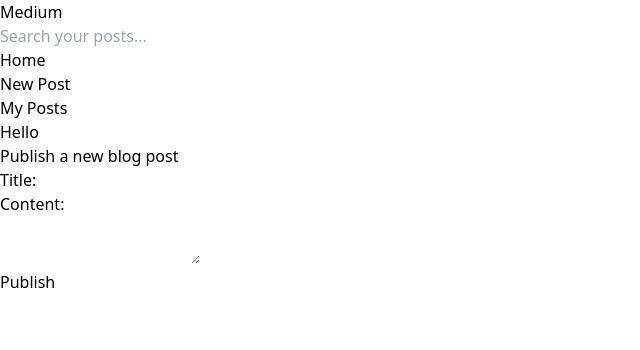
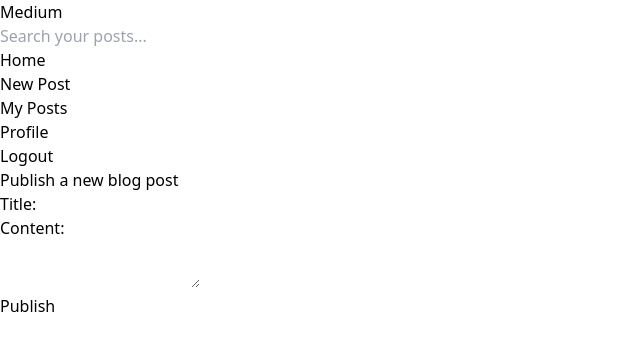
Before and after one commit to saurabhg412/frontend, a React (Vite) app: page /publish in a window 1280 px wide. Shown: the top 350 px of the page, without its empty margins (0-640 px from the left). Built offline with nearby package versions, Linux system fonts and the light colour scheme.

Commit message:
add some toggles

```diff
--- a/src/App.tsx
+++ b/src/App.tsx
@@ -6,6 +6,7 @@
 import Posts from "./pages/Posts"
 import Postid from "./pages/Postid"
 import Signup from "./pages/Signup"
+import Profile from "./pages/Profile"
 
 function App() {
   return (
@@ -19,6 +20,7 @@
         <Route path="/post/:id" element={<Postid/>}></Route>
         <Route path="/publish" element={<Publish/>}></Route>
         <Route path="/update/:id" element={<UpdatedUser/>}></Route>
+        <Route path="/profile" element={<Profile/>}></Route>
       </Routes>
     </BrowserRouter>
   )
--- a/src/components/Appbar.tsx
+++ b/src/components/Appbar.tsx
@@ -1,10 +1,9 @@
 
-import { Link, useLocation } from 'react-router-dom';
+import { Link } from 'react-router-dom';
 // import usePost from './useposts-hook';
 
 export default function AppBar() {
   // const { username }:any = usePost();
-  const location = useLocation();
   // const user = username[0].author.name
   // console.log(user)
   return (
@@ -15,13 +14,13 @@
 
         {/* Navigation Links */}
         <ul className="flex items-center space-x-4">
-          <li>
-            <input type="text" placeholder='Search your posts...' className="border border-gray-300 rounded-md px-3 py-2 w-full"/>
+          <li className='ml-4 mr-6 pr-4 text-left'>
+            <input type="text" placeholder='Search your posts...' className="border border-gray-300 rounded-md px-28 py-2 w-full text-left md:block hidden"/>
           </li>
           <li >
             <Link to="/post">Home</Link>
           </li>
-          <li className={location.pathname.startsWith('/post/') ? 'text-blue-500' : ''}>
+          <li>
             <Link to="/publish">New Post</Link>
           </li>
           <li>
@@ -31,12 +30,15 @@
 
           {/* User Profile (optional) */}
           <li>
-            <button className="bg-gray-200 hover:bg-blue-200 px-3 py-1 rounded-md">
-              {/* Replace with profile image or initials */}
-              <div className="flex items-center">
-                <span className="font-medium mr-2 ">Hello </span>
-                {/* <span className="text-lg font-bold">{user}</span>  */}
-              </div>
+            <button className="bg-gray-200 hover:bg-blue-400 px-3 py-1 rounded-md">
+                <span className="font-medium mr-2 "><Link to="/profile">Profile</Link></span>
+            </button>
+          </li>
+          <li>
+            <button className="bg-red-500 hover:bg-red-600 px-2 py-1 rounded-md" onClick={function(){
+              alert('Logout Successfull !')
+            }}>
+              <Link to="/signin">Logout</Link>
             </button>
           </li>
         </ul>
--- /dev/null
+++ b/src/pages/Profile.tsx
@@ -0,0 +1,7 @@
+export default function(){
+    return(
+        <div>
+            User Details Here
+        </div>
+    )
+}
--- a/src/pages/Update.tsx
+++ b/src/pages/Update.tsx
@@ -2,11 +2,16 @@
 import AppBar from "../components/Appbar";
 import { useNavigate, useParams } from "react-router-dom";
 import axios from "axios";
+import { Post } from "./Post";
 
 export function UpdatedUser(){
     const {id} = useParams();
-    const [updatedTitle, setUpdatedTitle] = useState('');
-    const [updatedContent, setUpdatedContent] = useState('');
+    // @ts-ignore
+    const [updatedTitle, setUpdatedTitle] = useState(Post.title);
+    //@ts-ignore
+    const [updatedContent, setUpdatedContent] = useState(Post.content);
+    console.log(updatedTitle);
+    console.log(updatedContent);
     const navigate = useNavigate();
     return (
         <div>
```
